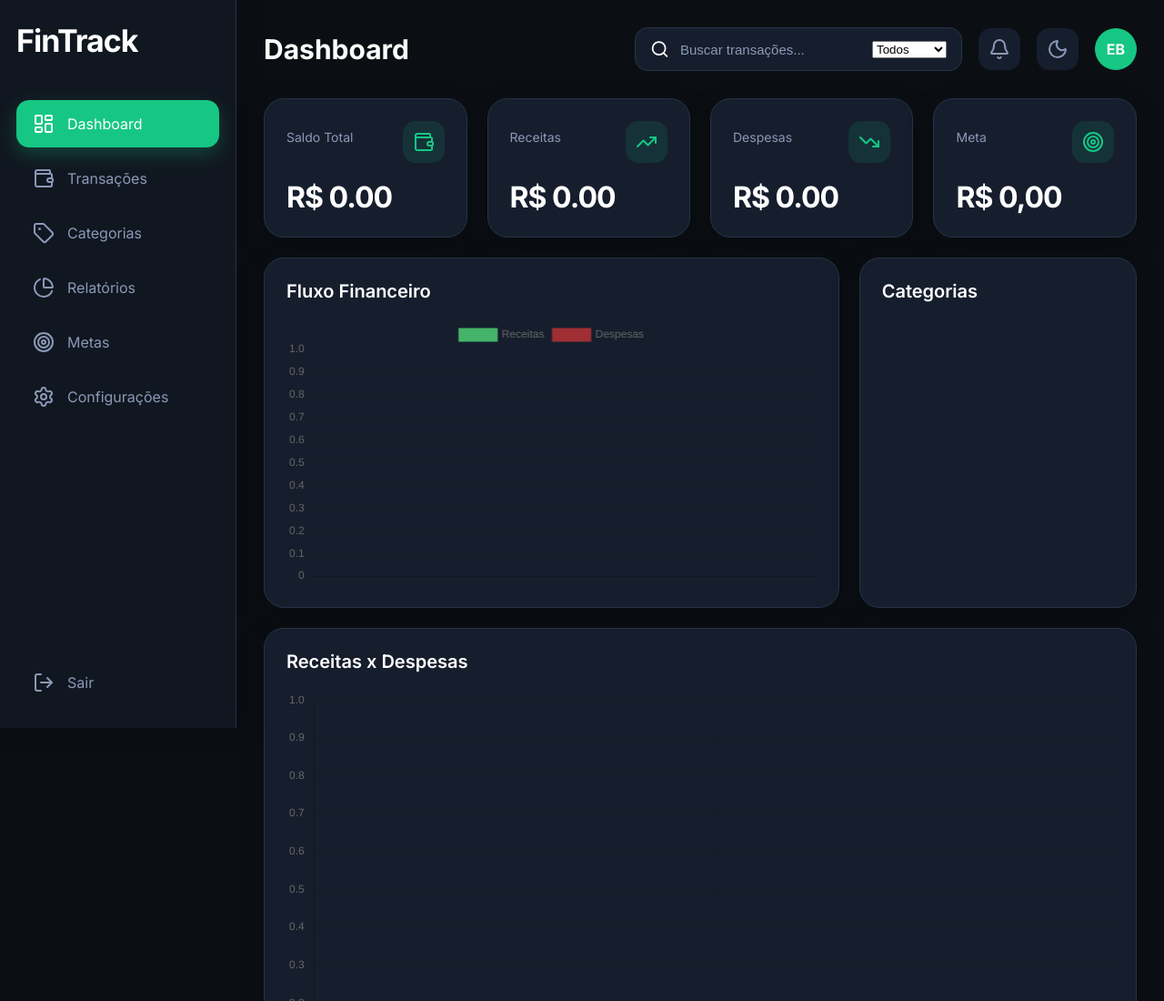
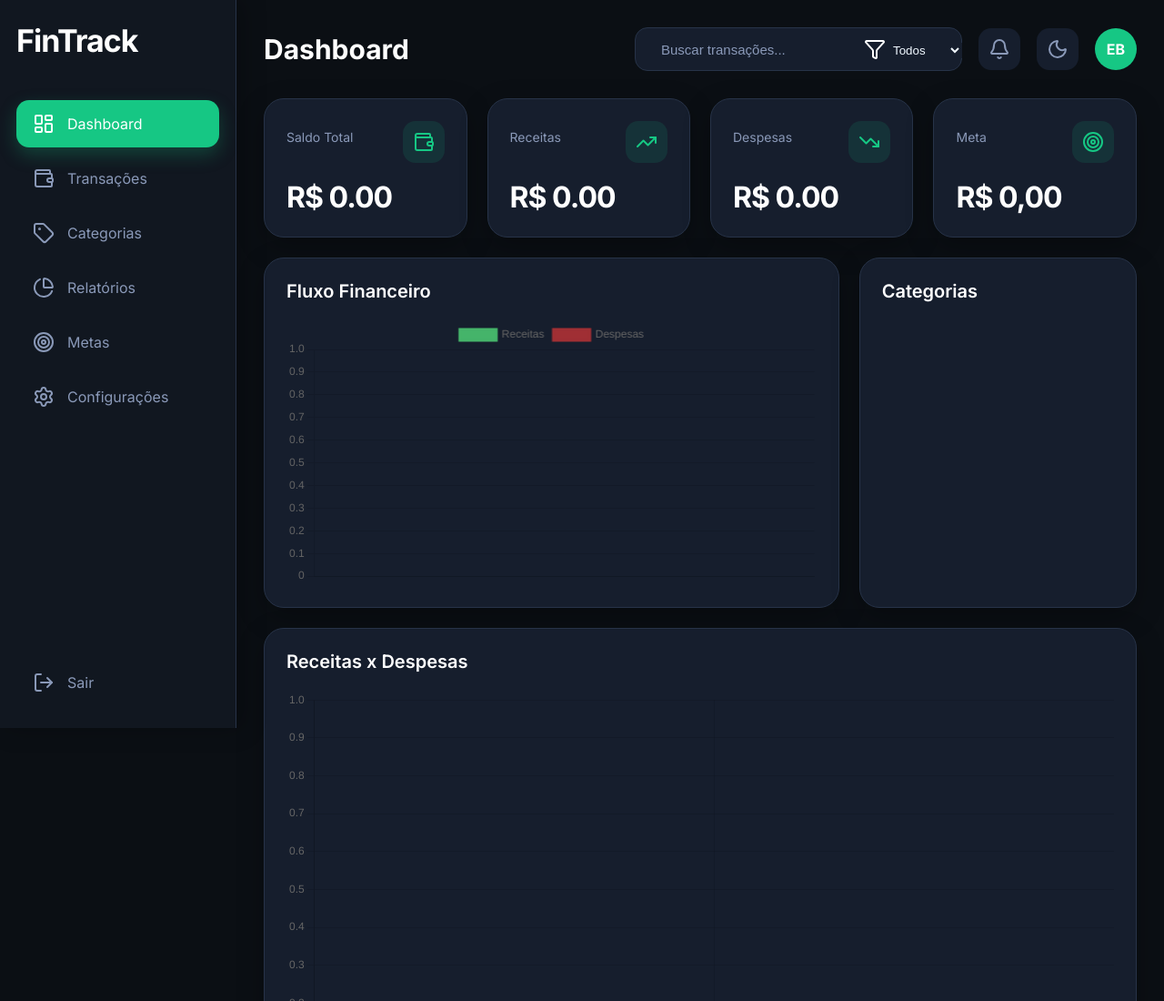
Before and after one commit to enriquebdev/FinTrack, a plain HTML site: page index.html in a window 1280 px wide. Shown: the top 1100 px of the page at 91% size. Drawn offline with nearby package versions, Linux system fonts and the light colour scheme.

Commit message:
Ajustes na opção de filtros

```diff
--- a/CSS/pesquisa.css
+++ b/CSS/pesquisa.css
@@ -287,6 +287,28 @@
     grid-column:span 6;
 
 }
+.select-container {
+    position: relative;
+}
+
+.select-container > svg {
+    position: absolute;
+    left: 12px;
+    top: 50%;
+    transform: translateY(-50%);
+    pointer-events: none;
+}
+
+.select-container select {
+    padding-left: 40px;
+}
+ .search select{
+
+    color: aliceblue;
+    background: var(--card);
+    border: none;
+    transition: .25s;
+}
 @media (max-width: 900px) {
 
     .saldo,
@@ -296,5 +318,9 @@
         grid-column: span 6;
 
     }
+.grafico-linha,
+.grafico-pizza {
+    grid-column: span 12;
+}
 
 }
--- a/index.html
+++ b/index.html
@@ -95,13 +95,16 @@
                     <input
                          id="pesquisa"
                         type="text"
-                        placeholder="Buscar transações..."
-                    >
-                    <select id="filtro-tipo">
-                        <option value="Todos">Todos</option>
-                        <option value="Receita">Receitas</option>
-                        <option value="Despesa">Despesas</option>
-                    </select>
+                        placeholder="Buscar transações...">
+
+                        <div class="select-container">
+                            <i data-lucide="funnel"></i>
+                            <select id="filtro-tipo">
+                                <option value="Todos"  >Todos</option>
+                                <option value="Receita">Receitas</option>
+                                <option value="Despesa">Despesas</option>
+                            </select>
+                        </div>
                 </div>
 
                 <button class="icon-btn">
```
